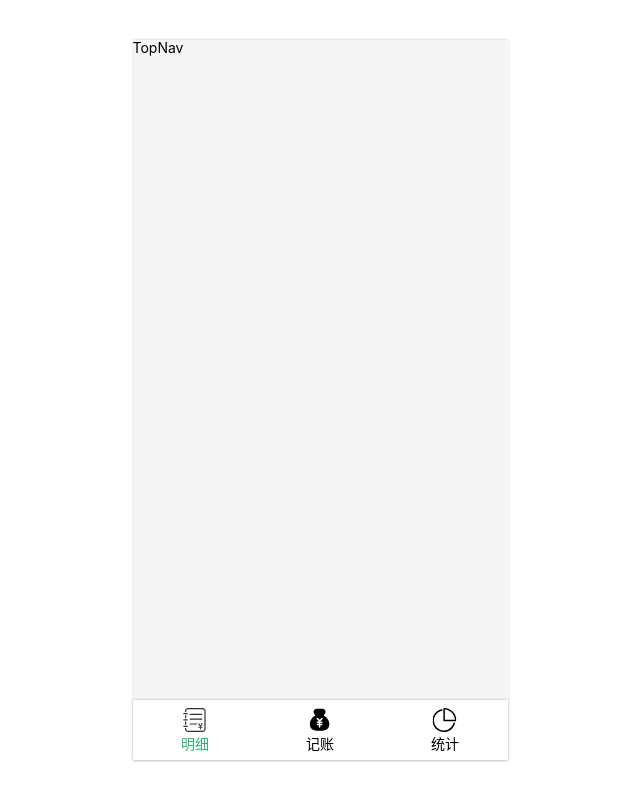
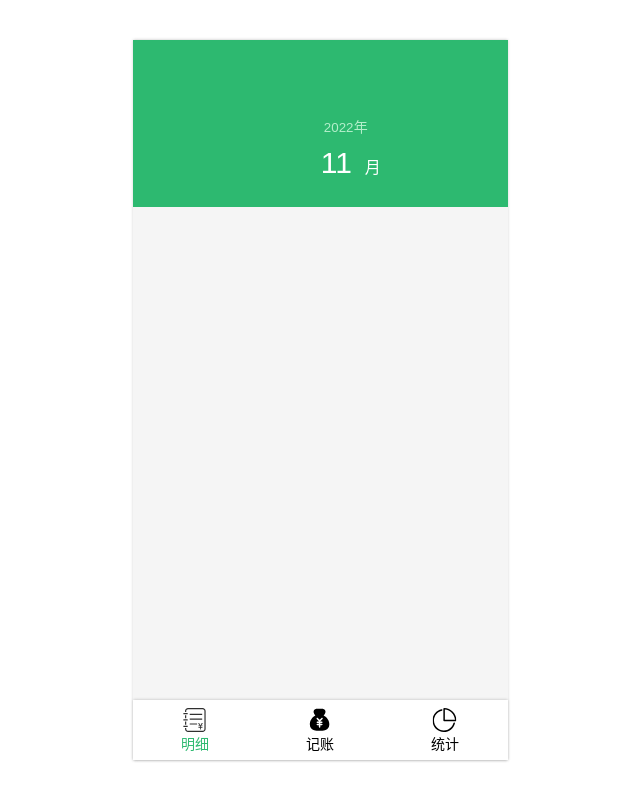
Before and after one commit to isCCcc/react_account, a React app: page /#/details in a window 1280 px wide. Shown: the whole page, without its empty margins (320-960 px from the left). Built offline with nearby package versions, Linux system fonts and the light colour scheme.

Commit message:
完成明细页面导航栏的布局和页面渲染

```diff
--- a/src/index.scss
+++ b/src/index.scss
@@ -1,27 +1,56 @@
 @import-normalize;
 @import "helper.scss";
-*{margin: 0;padding: 0;}
-*{box-sizing: border-box;}
-*::after{box-sizing: border-box;}
-*::before{box-sizing: border-box;}
-ul,ol{
+* {
+  margin: 0;
+  padding: 0;
+}
+
+* {
+  box-sizing: border-box;
+}
+
+*::after {
+  box-sizing: border-box;
+}
+
+*::before {
+  box-sizing: border-box;
+}
+
+ul, ol {
   list-style: none;
 }
-a{
+
+a {
   text-decoration: none;
   color: inherit;
 }
-button{
+
+button {
   font-family: inherit;
 }
-:focus{
+
+select {
+  appearance: none;
+  border: transparent;
+  background: transparent;
+  color: inherit;
+
+  > option {
+    color: #333;
+  }
+}
+
+:focus {
   outline: none;
 }
-body{
+
+body {
   font-family: $font-hei;
   font-size: 14px;
   line-height: 1.2;
 }
+
 .clearFix {
   &::after {
     content: '';
--- a/src/view/detail/TopNav.tsx
+++ b/src/view/detail/TopNav.tsx
@@ -1,8 +1,109 @@
-import React from "react";
+import React, {useEffect, useState} from "react";
+import styled from "styled-components";
+import dayjs from "dayjs";
 
+const Wrapper = styled.nav`
+  width: 100vw;
+  background: #2db970;
+  font-size: 14px;
+  display: flex;
+  flex-wrap: wrap;
+`
+const Title = styled.div`
+  text-align: center;
+  color: white;
+  font-size: 24px;
+  padding: 16px 0;
+  width: 100%;
+`
+const Times = styled.div`
+  border-right: 1px dashed #b3eeca;
+  width: 33.333%;
+  text-align: center;
+  padding: 18px;
+
+  > .year {
+    color: #b3eeca;
+  }
+
+  > .month {
+    font-size: 16px;
+    color: white;
+
+    > select {
+      font-size: 30px;
+      padding: 10px;
+    }
+  }
+`
+const Tabs = styled.div`
+  flex: 1;
+  display: flex;
+
+  > div {
+    width: 50%;
+    padding: 16px;
+    display: flex;
+    flex-direction: column;
+    text-align: center;
+    justify-content: center;
+
+    > .text {
+      color: #b3eeca;
+    }
+
+    > .number {
+      color: white;
+      font-size: 20px;
+      padding: 12px;
+    }
+  }
+`
 const TopNav: React.FC = () => {
+    const [years, setYears] = useState<number[]>([])
+    const [months, setMonths] = useState<number[]>([])
+    useEffect(() => {
+        let y = []
+        let m = []
+        for (let i = 0; i < 10; i++) {
+            y.push(dayjs().get("year") - i)
+        }
+        for (let i = 0; i < 12; i++) {
+            m.push(i + 1)
+        }
+        setYears(y)
+        setMonths(m)
+    }, [])
     return (
-        <div>TopNav</div>
+        <Wrapper>
+            <Title>布朗奇 记账</Title>
+            <Times>
+                <div className="year">
+                    <select id="year" name="year" value={dayjs().format('YYYY')}>
+                        {years.map(year => <option key={year} value={year}>{year}</option>)}
+                    </select>
+                    年
+                </div>
+                <div className="month">
+                    <select id="month" name="month" value={dayjs().format('M')}>
+                        {months.map(month =>
+                            <option key={month} value={month}
+                            >{month}</option>)}
+                    </select>
+                    月
+                </div>
+            </Times>
+            <Tabs>
+                <div>
+                    <span className="text">总支出（元）</span>
+                    <span className="number">{100.00}</span>
+                </div>
+                <div>
+                    <span className="text">总收入（元）</span>
+                    <span className="number">{100.00}</span>
+                </div>
+            </Tabs>
+        </Wrapper>
     )
 }
 export {TopNav}
```
